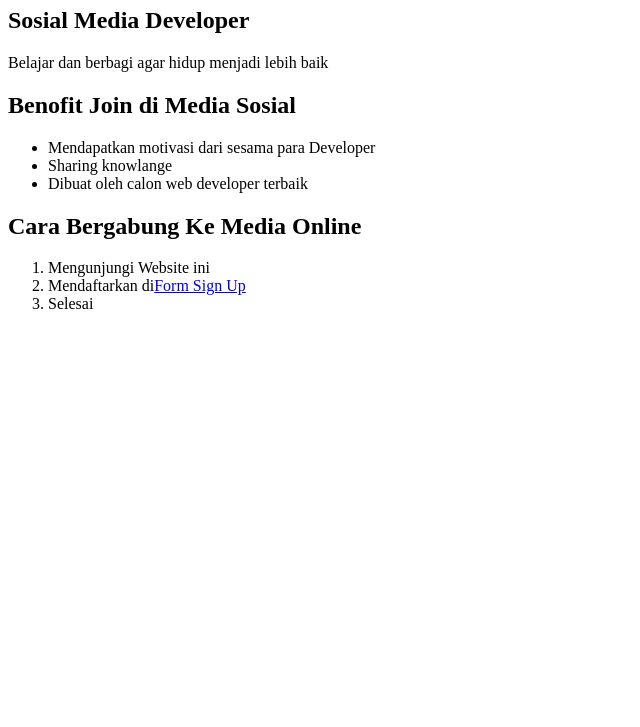
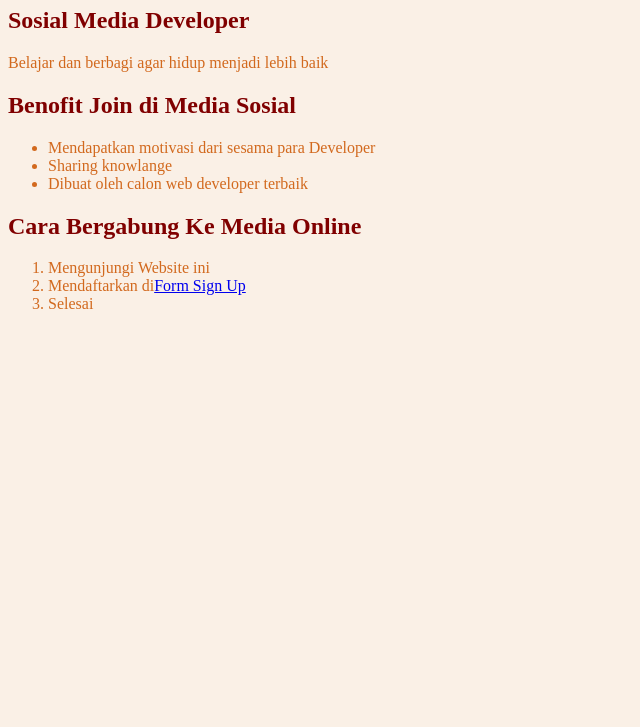
Before and after one commit to Wiwifitriyanti/pembelajaran-3.2_wiwi, a plain HTML site: page Documents/evaluasi pembelajaran 3.2.html/welcome1.html in a window 1280 px wide. Shown: the part 73-800 px from the top of the page, without its empty margins (0-640 px from the left). Drawn offline with Linux system fonts and the light colour scheme.

Commit message:
evaluasi-pembelajaran 3.2.html

```diff
--- a/Documents/evaluasi pembelajaran 3.2.html/welcome1.html
+++ b/Documents/evaluasi pembelajaran 3.2.html/welcome1.html
@@ -5,27 +5,32 @@
     <meta name="viewport" content="width=device-width, initial-scale=1.0">
     <title>Form login</title>
 </head>
+<style>
+  body {background-color: linen;}
+  h1 {color:maroon; margin: left 50px;}
+</style>
 <body>
-    <h1>MEDIA ONLINE</h1>
+
+  <h1 >MEDIA ONLINE</h1>
 
 <article>
-  <h2>Sosial Media Developer</h2>
-  <p>Belajar dan berbagi agar hidup menjadi lebih baik</p>
+  <h2 style="color:maroon">Sosial Media Developer</h2>
+  <p style="color: chocolate">Belajar dan berbagi agar hidup menjadi lebih baik</p>
 </article>
 
 <article>
-    <h2>Benofit Join di Media Sosial</h2>
+    <h2 style="color:maroon">Benofit Join di Media Sosial</h2>
     <ul>
-        <li>Mendapatkan motivasi dari sesama para Developer</li>
-        <li>Sharing knowlange</li>
-        <li>Dibuat oleh calon web developer terbaik </li>
+        <li style="color: chocolate">Mendapatkan motivasi dari sesama para Developer</li>
+        <li style="color: chocolate">Sharing knowlange</li>
+        <li style="color: chocolate">Dibuat oleh calon web developer terbaik </li>
     </ul>
   </article>
-  <h2> Cara Bergabung Ke Media Online </h2>
+  <h2 style="color:maroon"> Cara Bergabung Ke Media Online </h2>
   <ol>
-    <li> Mengunjungi Website ini </li>
-    <li> Mendaftarkan di<a href="signup2.html">Form Sign Up</a></li>
-    <li> Selesai</li>
+    <li style="color: chocolate"> Mengunjungi Website ini </li>
+    <li style="color: chocolate"> Mendaftarkan di<a href="signup2.html">Form Sign Up</a></li>
+    <li style="color : chocolate"> Selesai</li>
   </ol>
   <article>
 </body>
```
Also changed, not shown: Documents/evaluasi pembelajaran 3.2.html/signup2.html (+5 -1 lines), Documents/evaluasi pembelajaran 3.2.html/slmtdatang.html (+8 -2 lines).
